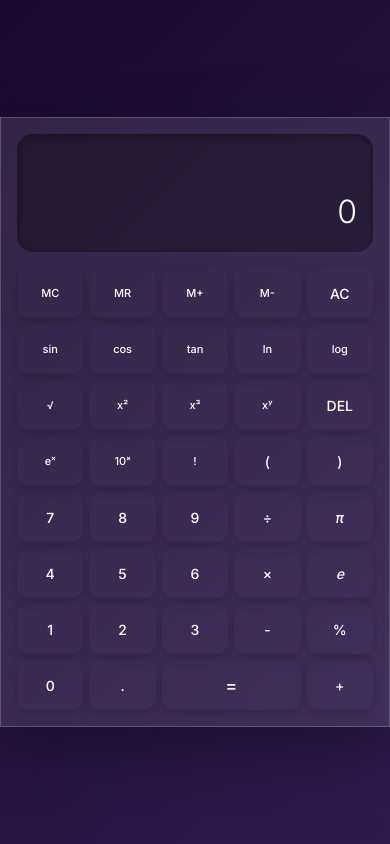
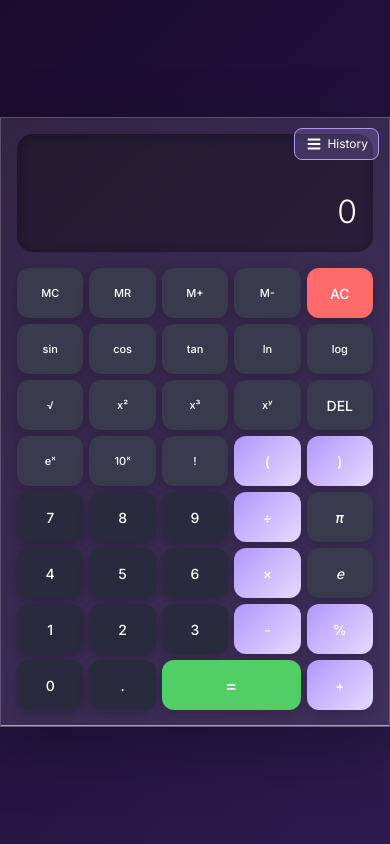
Before and after one commit to ldw188918-hue/Calculator, a website built with Vite: page index.html in a window 390 px wide. Built offline with nearby package versions, Linux system fonts and the light colour scheme.

Commit message:
feat: Add History panel UI with styles and animations

```diff
--- a/css/components.css
+++ b/css/components.css
@@ -28,7 +28,7 @@
 
 /* Number buttons */
 .btn-number {
-    background: var(--color-btn-number);
+    background: var(--color-button-number);
 }
 
 .btn-zero {
@@ -37,49 +37,207 @@
 
 /* Operator buttons */
 .btn-operator {
-    background: linear-gradient(135deg, var(--color-btn-operator) 0%, var(--color-btn-operator-hover) 100%);
+    background: var(--color-button-operator);
 }
 
 /* Function buttons */
 .btn-function {
-    background: var(--color-btn-function);
+    background: var(--color-button-function);
     font-size: calc(var(--font-size-button) - 2px);
 }
 
 /* Memory buttons */
 .btn-memory {
-    background: var(--color-btn-function);
+    background: var(--color-button-function);
     font-size: calc(var(--font-size-button) - 2px);
 }
 
 /* Clear button */
 .btn-clear {
-    background: var(--color-btn-clear);
+    background: var(--color-button-clear);
     font-weight: var(--font-weight-medium);
 }
 
 /* Delete button */
 .btn-delete {
-    background: var(--color-btn-function);
+    background: var(--color-button-function);
 }
 
 /* Equals button */
 .btn-equals {
-    background: var(--color-btn-equals);
+    background: var(--color-button-equals);
     grid-column: span 2;
     font-size: calc(var(--font-size-button) + 4px);
 }
 
 /* Constant buttons */
 .btn-constant {
-    background: var(--color-btn-function);
+    background: var(--color-button-function);
     font-style: italic;
 }
 
 /* Focus states for accessibility */
 .btn:focus-visible {
-    outline: 2px solid var(--color-btn-operator);
+    outline: 2px solid var(--color-primary);
     outline-offset: 2px;
+}
+
+/* ===========================
+   History Panel Styles
+   =========================== */
+
+.history-toggle {
+    position: absolute;
+    top: 10px;
+    right: 10px;
+    background: rgba(177, 151, 252, 0.2);
+    border: 1px solid var(--color-primary);
+    color: var(--color-text);
+    padding: var(--spacing-sm) var(--spacing-md);
+    border-radius: var(--radius-sm);
+    font-size: 14px;
+    cursor: pointer;
+    display: flex;
+    align-items: center;
+    gap: var(--spacing-xs);
+    transition: all var(--transition-fast);
+    z-index: 10;
+}
+
+.history-toggle:hover {
+    background: rgba(177, 151, 252, 0.3);
+    transform: translateY(-1px);
+}
+
+.history-toggle svg {
+    width: 18px;
+    height: 18px;
+}
+
+.history-panel {
+    position: absolute;
+    left: 0;
+    right: 0;
+    bottom: 0;
+    max-height: 0;
+    background: rgba(26, 11, 46, 0.95);
+    backdrop-filter: blur(10px);
+    border-top: 1px solid var(--color-primary);
+    overflow: hidden;
+    transition: max-height var(--transition-normal) ease-in-out;
+    z-index: 5;
+}
+
+.history-panel.active {
+    max-height: 300px;
+}
+
+.history-header {
+    padding: var(--spacing-md);
+    display: flex;
+    justify-content: space-between;
+    align-items: center;
+    border-bottom: 1px solid rgba(177, 151, 252, 0.2);
+}
+
+.history-header h3 {
+    margin: 0;
+    font-size: 16px;
+    font-weight: var(--font-weight-medium);
+    color: var(--color-primary);
+}
+
+.history-clear {
+    background: rgba(255, 107, 107, 0.2);
+    border: 1px solid var(--color-button-clear);
+    color: var(--color-text);
+    padding: 6px 12px;
+    border-radius: var(--radius-sm);
+    font-size: 12px;
+    cursor: pointer;
+    transition: all var(--transition-fast);
+}
+
+.history-clear:hover {
+    background: rgba(255, 107, 107, 0.3);
+}
+
+.history-list {
+    max-height: 220px;
+    overflow-y: auto;
+    padding: var(--spacing-sm);
+}
+
+.history-list::-webkit-scrollbar {
+    width: 6px;
+}
+
+.history-list::-webkit-scrollbar-track {
+    background: rgba(0, 0, 0, 0.2);
+}
+
+.history-list::-webkit-scrollbar-thumb {
+    background: var(--color-primary);
+    border-radius: 3px;
+}
+
+.history-item {
+    background: rgba(42, 42, 62, 0.5);
+    border-radius: var(--radius-sm);
+    padding: var(--spacing-sm) var(--spacing-md);
+    margin-bottom: var(--spacing-xs);
+    display: flex;
+    justify-content: space-between;
+    align-items: center;
+    transition: all var(--transition-fast);
+    cursor: pointer;
+}
+
+.history-item:hover {
+    background: rgba(177, 151, 252, 0.2);
+    transform: translateX(4px);
+}
+
+.history-item-content {
+    flex: 1;
+}
+
+.history-item-expression {
+    font-size: 14px;
+    color: var(--color-text-secondary);
+    margin-bottom: 2px;
+}
+
+.history-item-result {
+    font-size: 16px;
+    color: var(--color-primary);
+    font-weight: var(--font-weight-medium);
+}
+
+.history-item-delete {
+    background: transparent;
+    border: none;
+    color: var(--color-error);
+    cursor: pointer;
+    padding: 4px 8px;
+    opacity: 0;
+    transition: opacity var(--transition-fast);
+    font-size: 18px;
+}
+
+.history-item:hover .history-item-delete {
+    opacity: 1;
+}
+
+.history-item-delete:hover {
+    color: #ff6b6b;
+}
+
+.history-empty {
+    text-align: center;
+    padding: var(--spacing-lg);
+    color: var(--color-text-secondary);
+    font-size: 14px;
 }
 
 /* Responsive button sizing */
@@ -92,6 +250,15 @@
     .btn-function,
     .btn-memory {
         font-size: calc(var(--font-size-button) - 3px);
+    }
+
+    .history-toggle {
+        font-size: 12px;
+        padding: 6px 10px;
+    }
+
+    .history-panel.active {
+        max-height: 250px;
     }
 }
 
--- a/index.html
+++ b/index.html
@@ -1,5 +1,6 @@
 <!DOCTYPE html>
 <html lang="ko">
+
 <head>
   <meta charset="UTF-8">
   <meta name="viewport" content="width=device-width, initial-scale=1.0">
@@ -16,6 +17,7 @@
   <link rel="preconnect" href="https://fonts.gstatic.com" crossorigin>
   <link href="https://fonts.googleapis.com/css2?family=Inter:wght@300;400;500&display=swap" rel="stylesheet">
 </head>
+
 <body>
   <div class="calculator-container">
     <div class="calculator">
@@ -23,6 +25,25 @@
       <div class="display">
         <div class="expression" id="expression"></div>
         <div class="result" id="result">0</div>
+      </div>
+
+      <!-- History Toggle Button -->
+      <button class="history-toggle" id="historyToggle" aria-label="Toggle History">
+        <svg width="20" height="20" viewBox="0 0 20 20" fill="currentColor">
+          <path d="M3 4h14v2H3V4zm0 5h14v2H3V9zm0 5h14v2H3v-2z" />
+        </svg>
+        History
+      </button>
+
+      <!-- History Panel -->
+      <div class="history-panel" id="historyPanel">
+        <div class="history-header">
+          <h3>Calculation History</h3>
+          <button class="history-clear" id="historyClear" aria-label="Clear History">Clear All</button>
+        </div>
+        <div class="history-list" id="historyList">
+          <div class="history-empty">No history yet</div>
+        </div>
       </div>
 
       <!-- Buttons -->
@@ -87,4 +108,5 @@
 
   <script type="module" src="js/main.js"></script>
 </body>
+
 </html>
```
